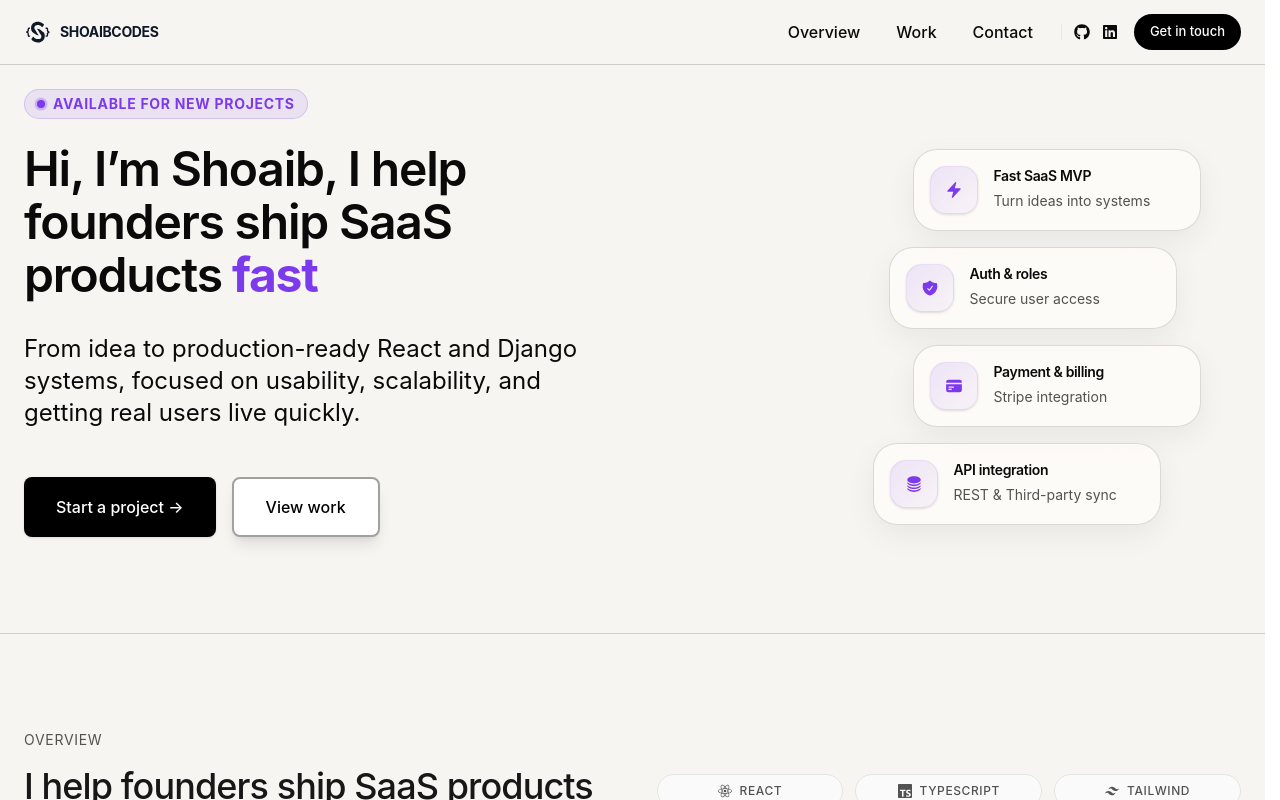
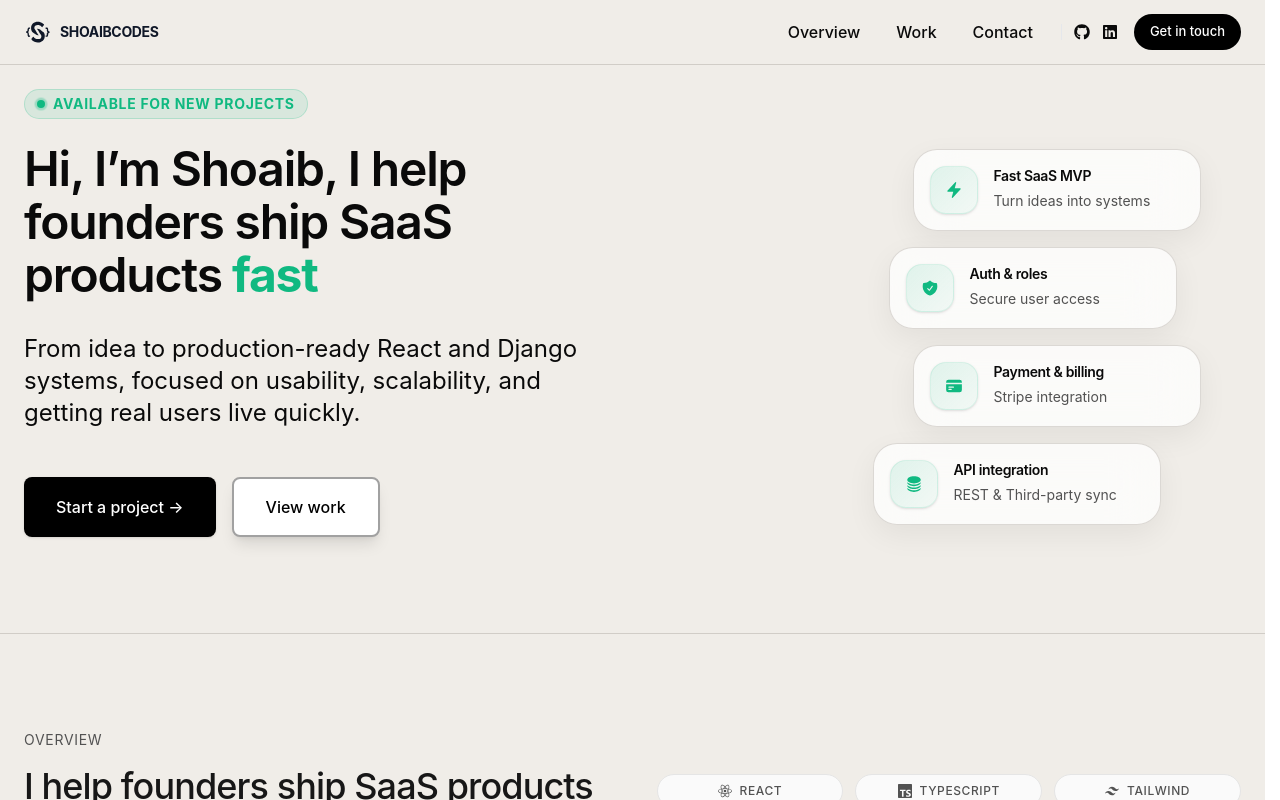
Before and after one commit to codewithshoaib-dev/Portfolio, a React (Vite) app in the folder web/: page / in a window 1280 px wide. Shown: the top 800 px of the page. Built offline with nearby package versions, Linux system fonts and the light colour scheme.

Commit message:
ui: update background and accent color

```diff
--- a/web/src/index.css
+++ b/web/src/index.css
@@ -4,11 +4,12 @@
 
 :root {
   /* Core */
-  --background: #f7f5f2;
-  --foreground: #0a0a0a;
+ --background: #f0ede8;
+--foreground: #0a0a0a;
 
-  /* Surfaces */
-  --card: #fffdf9;
+/* Surfaces */
+--card: #ffffff;
+
   --border: #d1cdc7;
   --card-border: #e8e1d8;
 
@@ -22,7 +23,7 @@
   --muted-foreground: #525252;
 
   /* Accent */
---accent: #7c3aed;
+--accent: #10b981;
 --accent-foreground: #ede9fe;
 
 
```
